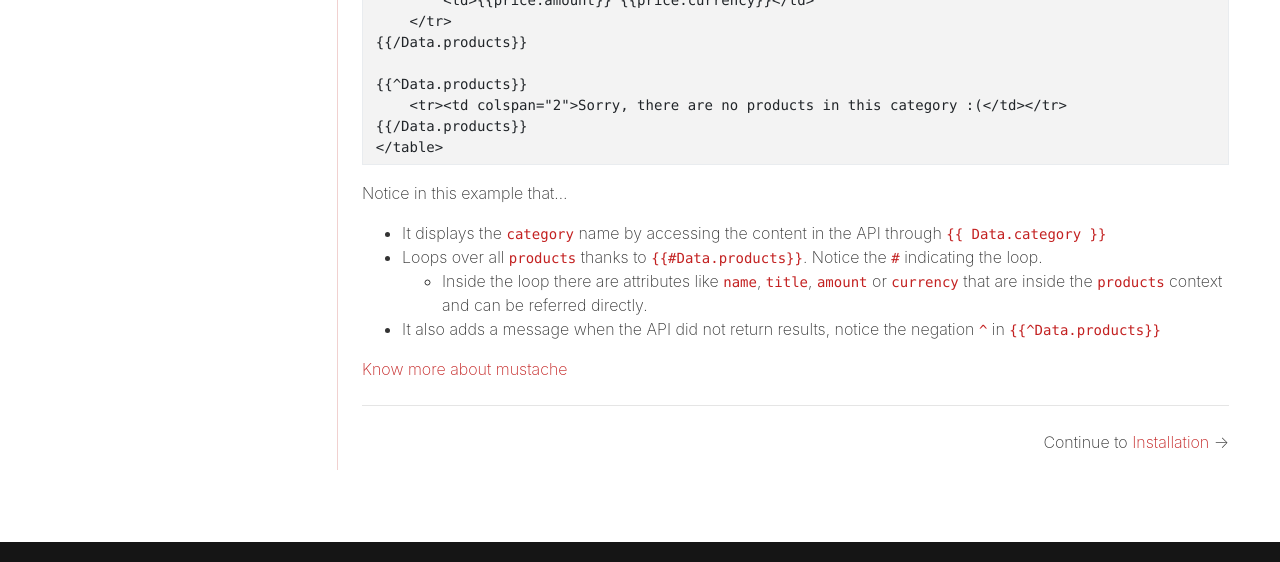
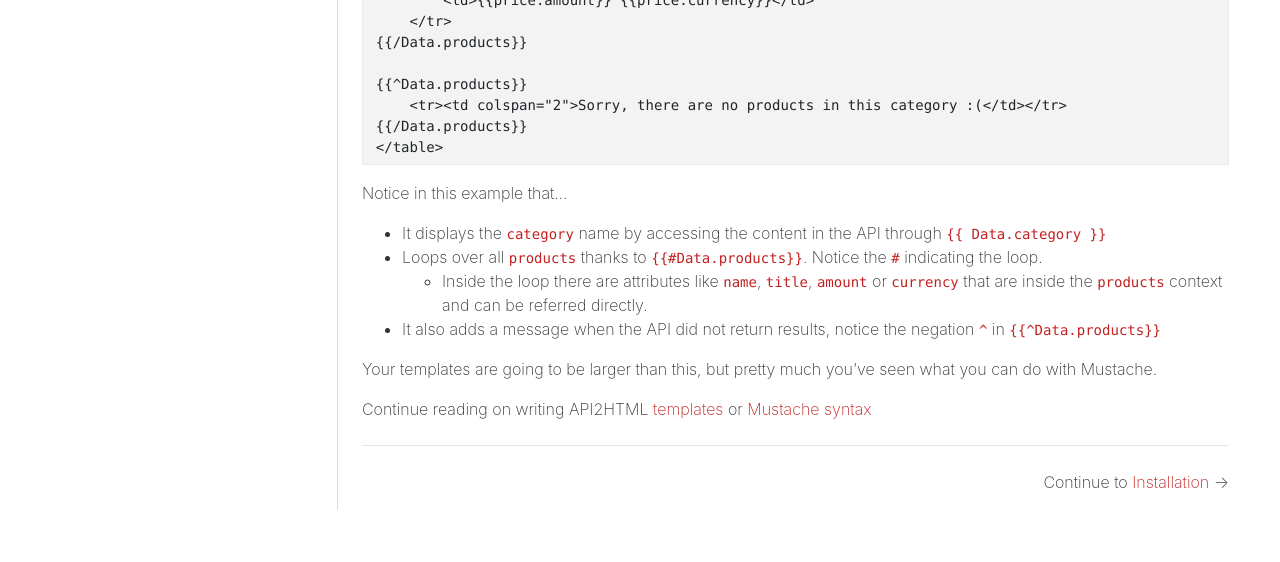
Before and after one commit to devopsfaith/api2html.com, a plain HTML site: page docs/overview/index.html in a window 1280 px wide. Shown: the part 1345-1907 px from the top of the page. Drawn offline with nearby package versions, Linux system fonts and the light colour scheme.

Commit message:
Automatic build from CI GitLab 56080290

```diff
--- a/docs/overview/index.html
+++ b/docs/overview/index.html
@@ -270,7 +270,9 @@
 <li>It also adds a message when the API did not return results, notice the negation <code>^</code> in <code>{{^Data.products}}</code></li>
 </ul>
 
-<p><a href="/docs/templates">Know more about mustache</a></p>
+<p>Your templates are going to be larger than this, but pretty much you&rsquo;ve seen what you can do with Mustache.</p>
+
+<p>Continue reading on writing API2HTML <a href="/docs/templates">templates</a> or <a href="/docs/mustache">Mustache syntax</a></p>
 
 
 
```
